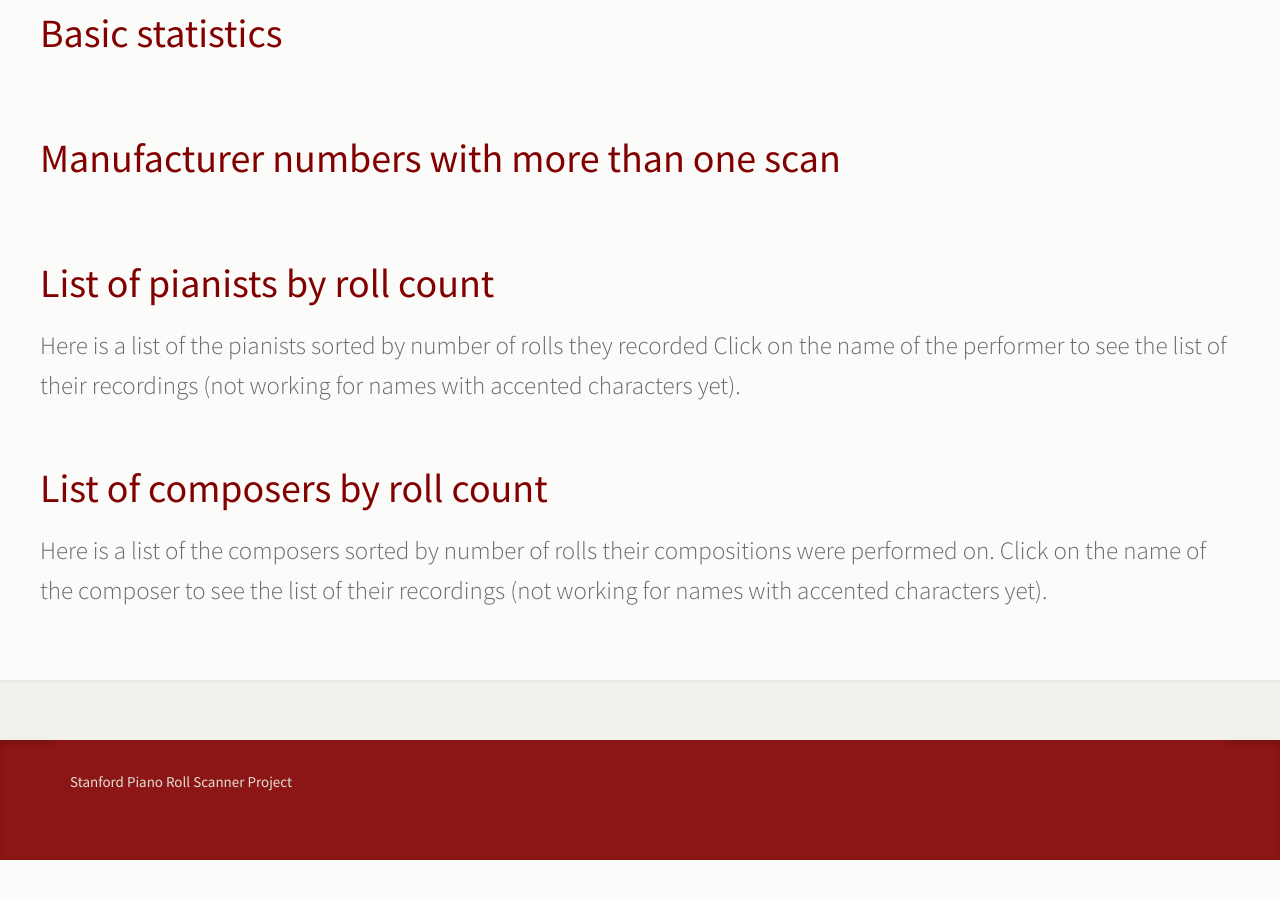
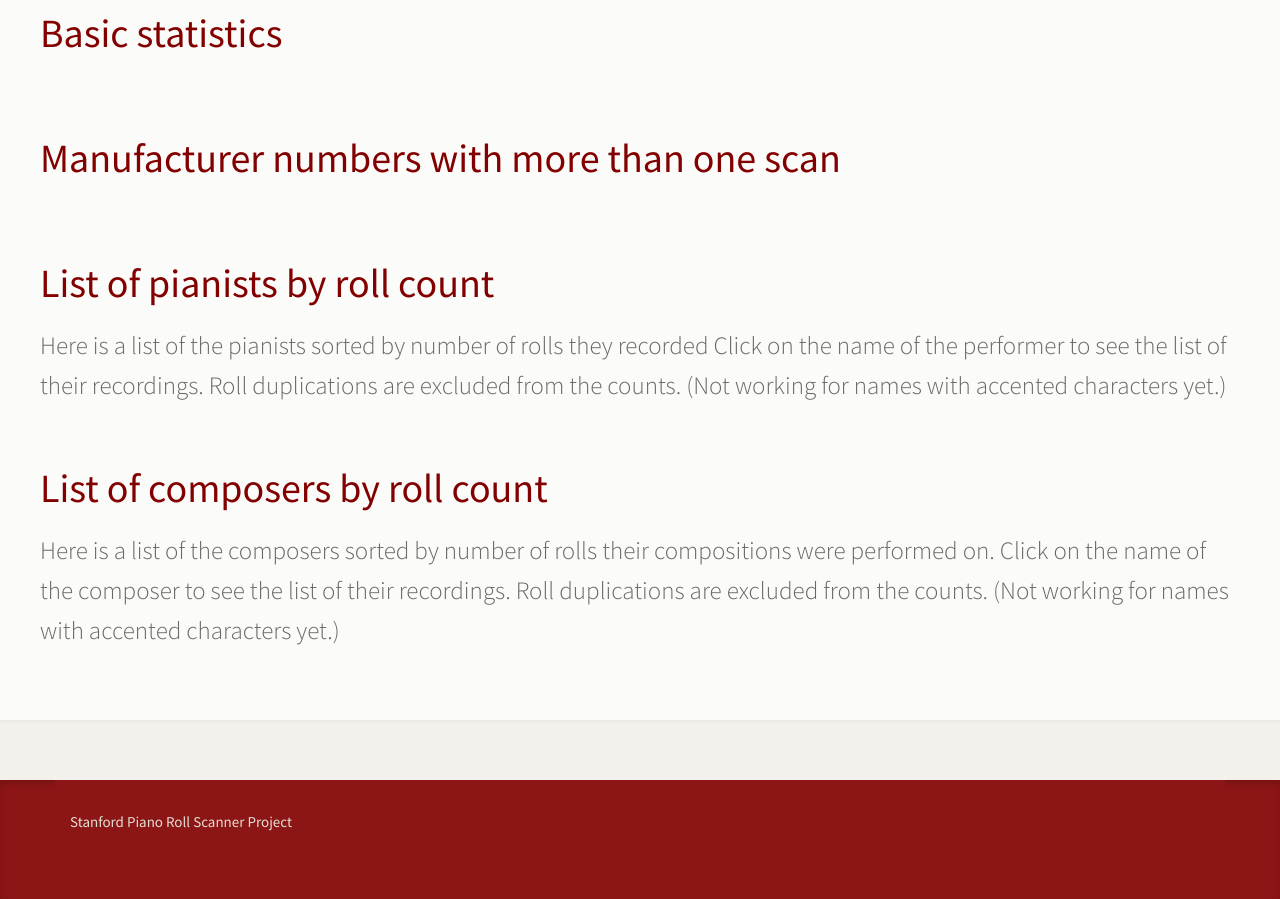
Before and after one commit to pianoroll/SUPRA, a Jekyll site: the page built from stats/index.md, in a window 1280 px wide and 900 px high, scrolled down 1574 px. Built offline with Jekyll 4.4.1, drawn with Linux system fonts in a browser that asks for light colours; nearby versions of some CDN libraries; our own code applies the rules of GitHub Pages for plain Markdown files; before the commit the page ends 2434 px from its top, so only the background shows below that.

Commit message:
Improve searching for Eugenie Adam-Benard rolls.

```diff
--- a/stats/index.md
+++ b/stats/index.md
@@ -38,7 +38,8 @@ summary:
 
 Here is a list of the pianists sorted by number of rolls they
 recorded Click on the name of the performer to see the list of their
-recordings (not working for names with accented characters yet).
+recordings. Roll duplications are excluded from the counts.
+(Not working for names with accented characters yet.)
 
 <div id="pianists"></div>
 </article>
@@ -49,8 +50,9 @@ recordings (not working for names with accented characters yet).
 
 Here is a list of the composers sorted by number of rolls their
 compositions were performed on.  Click on the name of the composer
-to see the list of their recordings (not working for names with
-accented characters yet).
+to see the list of their recordings.  Roll duplications
+are excluded from the counts. (Not working for names with
+accented characters yet.)
 
 <div id="composers"></div>
 </article>
--- a/stats/scripts-local.html
+++ b/stats/scripts-local.html
@@ -266,7 +266,10 @@ function displayPianists(list, selector) {
 		output += "</td>"
 		output += "<td>"
 		output += "<a href='/?q=";
-		output += encodeURI(flipName(plist[i][1].replace(/\s*\(.*/, "")))
+		output += encodeURI(
+						flipName(plist[i][1].replace(/\s*\(.*/, ""))
+							.replace(/-Benard/, "")
+					);
 		output += "&f=PERFORMER'>";
 		output += PreparePerson(plist[i][1]);
 		output += "</a>";
```
